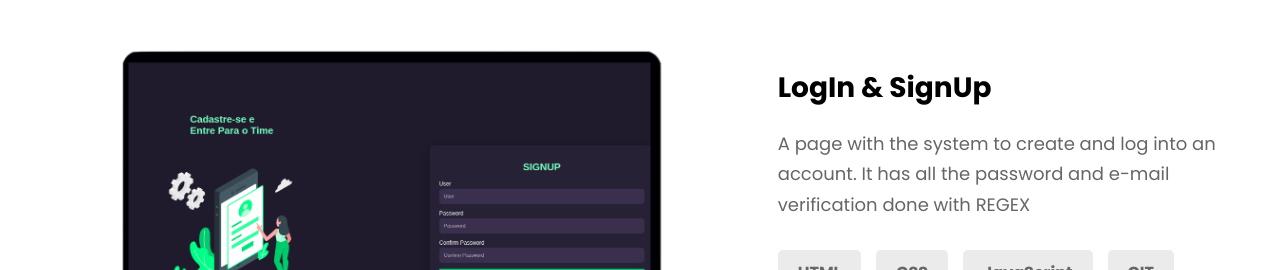
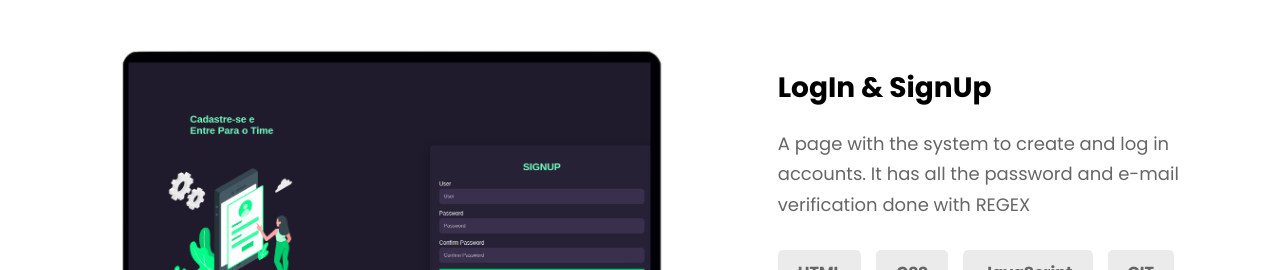
Before and after one commit to SamuelCondack/Portfolio, a React (Vite) app: page / in a window 1280 px wide. Shown: the part 2520-2790 px from the top of the page. Built offline with nearby package versions, Linux system fonts and the light colour scheme.

Commit message:
fix: Change some texts

```diff
--- a/src/Pages/Projects/Projects.jsx
+++ b/src/Pages/Projects/Projects.jsx
@@ -38,7 +38,7 @@ export default function Projects(){
                         </div>
                         <div className={styles.projectsRowContent}>
                             <h3 className={styles.projectsRowContentTitle}>LogIn & SignUp</h3>
-                            <p className={styles.projectsRowContentDescription}>A page with the system to create and log into an account. It has all the password and e-mail verification done with REGEX</p>
+                            <p className={styles.projectsRowContentDescription}>A page with the system to create and log in accounts. It has all the password and e-mail verification done with REGEX</p>
                             <div className={styles.skills}>
                                 <div className={styles.skill}>HTML</div>
                                 <div className={styles.skill}>CSS</div>
```
